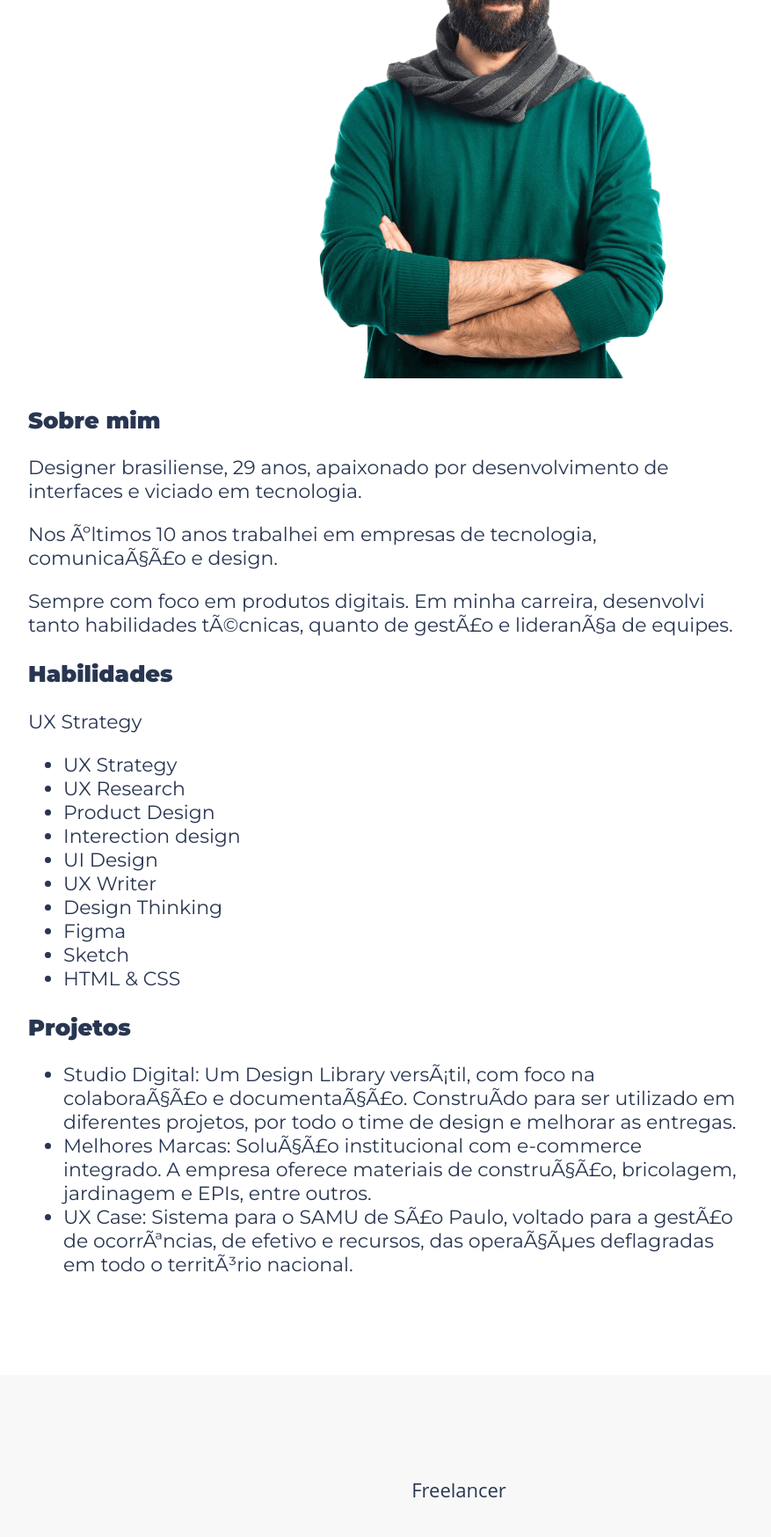
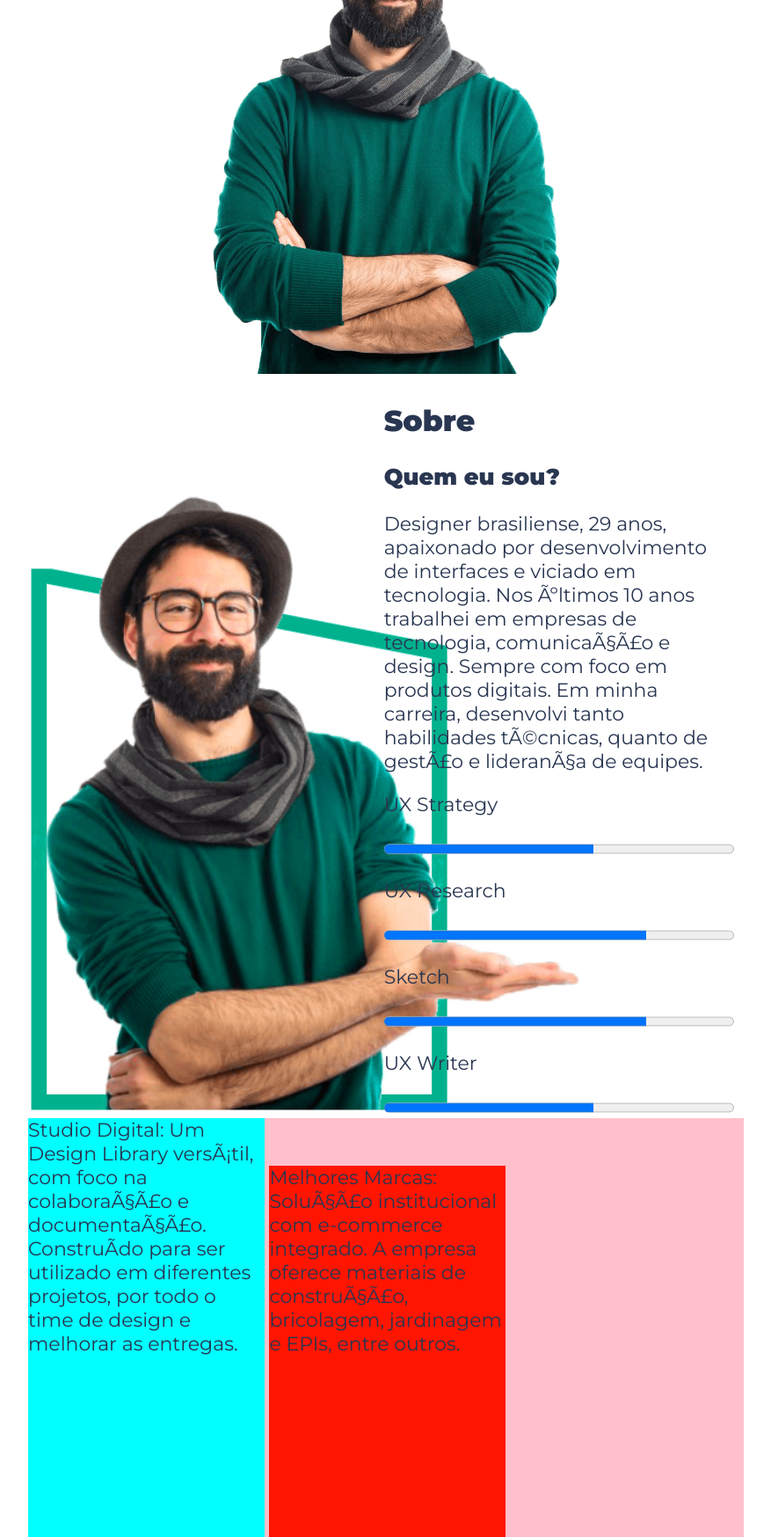
Before and after one commit to GabyVictoria0122/Desafio2.3-EnzoPascal, a plain HTML site: page index.html in a window 1280 px wide. Shown: the part 520-2267 px from the top of the page at 88% size, without its empty margins (126-1003 px from the left). Drawn offline with Linux system fonts and the light colour scheme.

Commit message:
esqueleto sobre o enzo e projetos

```diff
--- a/css/style.css
+++ b/css/style.css
@@ -33,17 +33,12 @@ body {
   font-size: 19.9px;
 }
 
-.img-enzo {
-  /* text-align: center; */
-  margin-top: 5px;
-  margin-left: 330px;
+.img-enzo1 {
+  text-align: center;
 }
 
 .medir-habilidade {
-  display: block;
   width: 100%;
-  height: 20 px;
-  background-color: grey;
 }
 
 .botao {
@@ -58,6 +53,48 @@ body {
   font-size: 16px;
   text-align: center;
   border-radius: 10px;
+}
+
+.imagem-sobre-enzo {
+  display: inline-block;
+  width: 49%;
+  height: 703px;
+}
+
+.texto-sobre-enzo {
+  display: inline-block;
+  width: 49%;
+}
+
+.img-enzo2 {
+  float: left;
+  background-size: 50% auto;
+  background-color: purple;
+}
+
+.linha-projetos {
+  background-color: pink;
+  height: 900px;
+}
+
+.coluna1 {
+  background-color: aqua;
+  display: inline-block;
+  width: 33%;
+  height: 900px;
+}
+
+.coluna2 {
+  background-color: rgb(255, 21, 0);
+  display: inline-block;
+  width: 33%;
+  height: 900px;
+}
+.coluna3 {
+  background-color: rgb(72, 0, 255);
+  display: inline-block;
+  width: 33%;
+  height: 900px;
 }
 
 .icon {
--- a/index.html
+++ b/index.html
@@ -27,80 +27,65 @@
         <a href="#foto">
           <button class="botao">Mais Informações</button>
         </a>
-      </div>
-      <div class="img-enzo">
-        <img src="hero.png" alt="Imagem de Enzo Pascal" />
+
+        <div class="img-enzo1">
+          <img src="hero.png" alt="Imagem de Enzo Pascal" />
+        </div>
       </div>
 
-      <h3>Sobre mim</h3>
+      <div class="conteudo-sobre-enzo">
+        <div class="imagem-sobre-enzo">
+          <img
+            style="height: 703px"
+            src="sobre_enzo.png"
+            alt="Imagem do Enzo Pascal com  a mão esticada"
+          />
+          <!--altuna n funciona pela class-->
+        </div>
 
-      <p>
-        Designer brasiliense, 29 anos, apaixonado por desenvolvimento de
-        interfaces e viciado em tecnologia.
-      </p>
+        <div class="texto-sobre-enzo">
+          <h2>Sobre</h2>
+          <h3>Quem eu sou?</h3>
 
-      <p>
-        Nos últimos 10 anos trabalhei em empresas de tecnologia, comunicação e
-        design.
-      </p>
+          <p>
+            Designer brasiliense, 29 anos, apaixonado por desenvolvimento de
+            interfaces e viciado em tecnologia. Nos últimos 10 anos trabalhei em
+            empresas de tecnologia, comunicação e design. Sempre com foco em
+            <span>produtos digitais</span>. Em minha carreira, desenvolvi tanto
+            habilidades técnicas, quanto de gestão e liderança de equipes.
+          </p>
 
-      <p>
-        Sempre com foco em <span>produtos digitais</span>. Em minha carreira,
-        desenvolvi tanto habilidades técnicas, quanto de gestão e liderança de
-        equipes.
-      </p>
+          <p>UX Strategy</p>
+          <progress class="medir-habilidade" max="100" value="60"></progress>
 
-      <div>
-        <h3>Habilidades</h3>
-        <!--Fazer aquela barrinha-->
+          <p>UX Research</p>
+          <progress class="medir-habilidade" max="100" value="75"></progress>
 
-        <p>UX Strategy</p>
-        <div class="medir-habilidade"></div>
+          <p>Sketch</p>
+          <progress class="medir-habilidade" max="100" value="75"></progress>
 
-        <ul>
-          <li>UX Strategy</li>
-          <li>UX Research</li>
-
-          <li>Product Design</li>
-
-          <li>Interection design</li>
-
-          <li>UI Design</li>
-
-          <li>UX Writer</li>
-
-          <li>Design Thinking</li>
-
-          <li>Figma</li>
-
-          <li>Sketch</li>
-
-          <li>HTML & CSS</li>
-        </ul>
+          <p>UX Writer</p>
+          <progress class="medir-habilidade" max="100" value="60"></progress>
+        </div>
       </div>
 
-      <h3>Projetos</h3>
-      <!--Fazer com imagens-->
-
-      <ul>
-        <li>
+      <div class="linha-projetos">
+        <div class="coluna1">
           Studio Digital: Um Design Library versátil, com foco na colaboração e
           documentação. Construído para ser utilizado em diferentes projetos,
           por todo o time de design e melhorar as entregas.
-        </li>
-
-        <li>
+        </div>
+        <div class="coluna2">
           Melhores Marcas: Solução institucional com e-commerce integrado. A
           empresa oferece materiais de construção, bricolagem, jardinagem e
           EPIs, entre outros.
-        </li>
-
-        <li>
+        </div>
+        <div class="coluna3">
           UX Case: Sistema para o SAMU de São Paulo, voltado para a gestão de
           ocorrências, de efetivo e recursos, das operações deflagradas em todo
           o território nacional.
-        </li>
-      </ul>
+        </div>
+      </div>
     </div>
 
     <footer id="foto">
```
Also changed, not shown: sobre-enzo.png (added), sobre_enzo.png (added).
